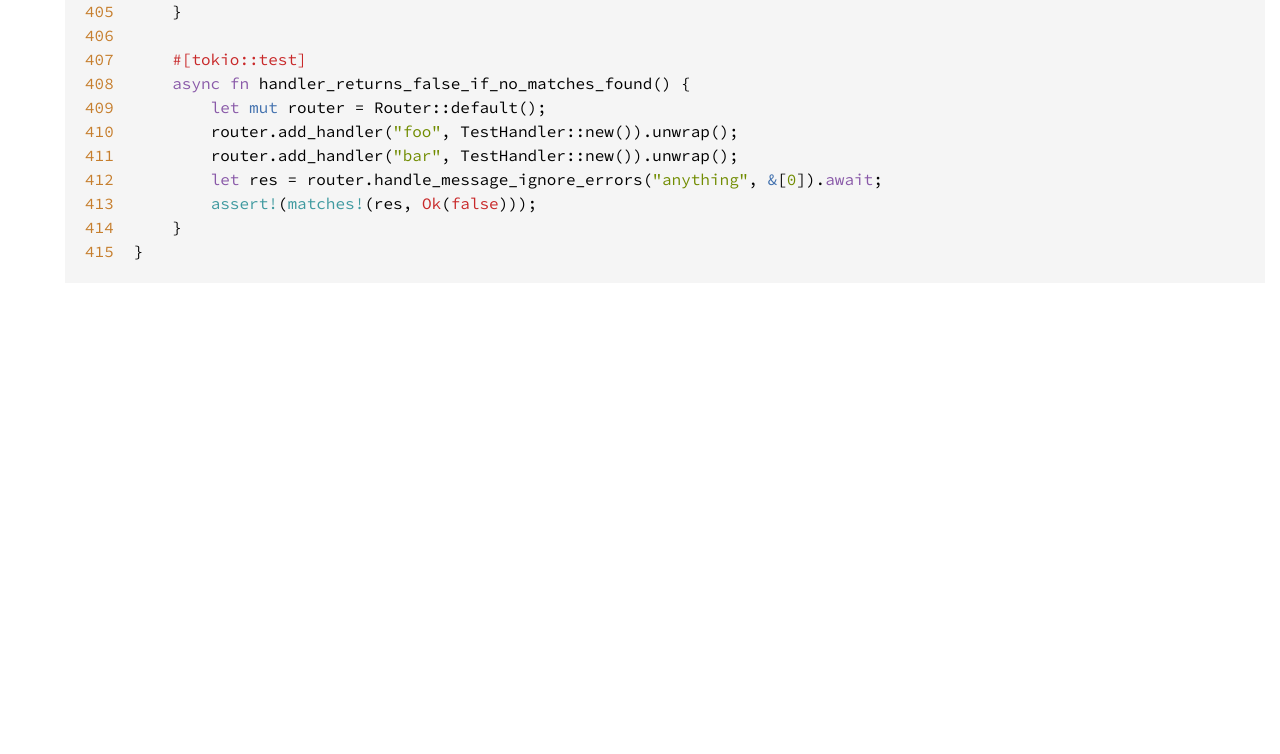
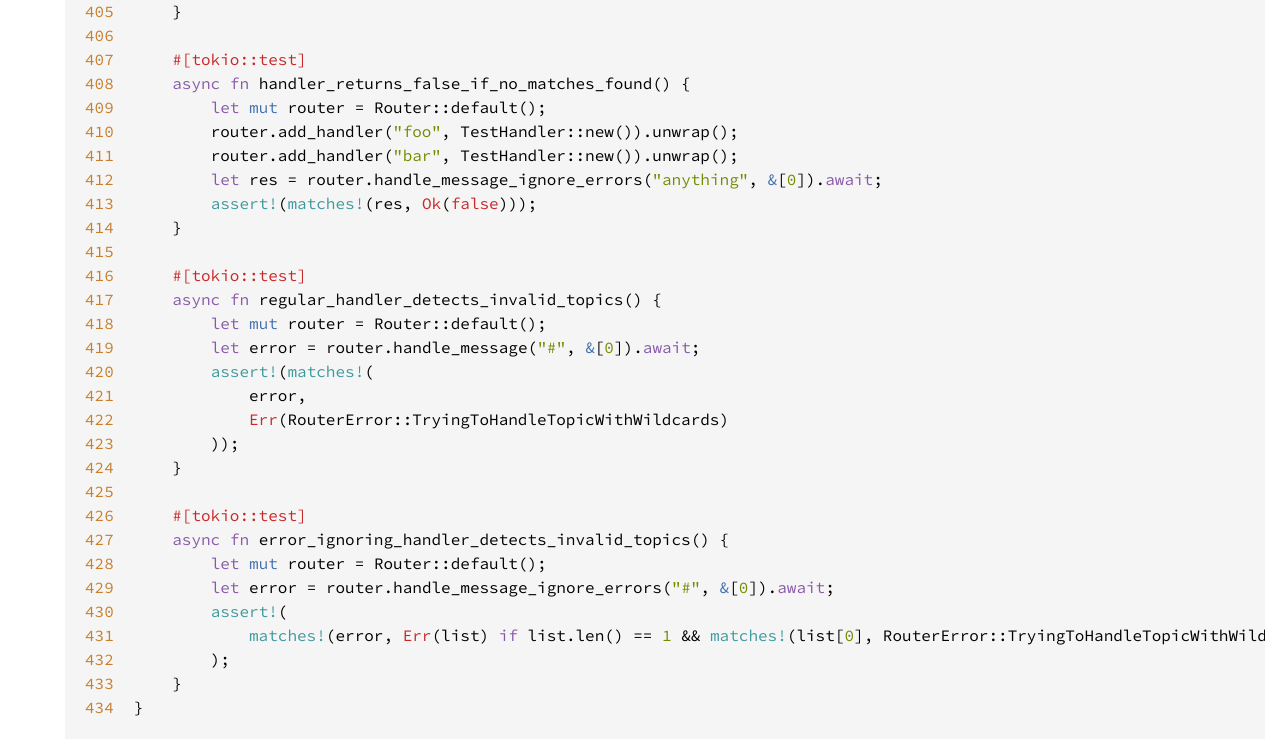
Before and after one commit to dmweis/mqtt-router, a plain HTML site: page src/mqtt_router/lib.rs.html in a window 1280 px wide. Shown: the part 9798-10552 px from the top of the page. Before the commit the page ends 10106 px from the top, so only its background shows below. Drawn offline with Linux system fonts and the light colour scheme.

Commit message:
deploy: 5472ce44e59d7522131c521a26c0cbe97192cde0

```diff
--- a/src/mqtt_router/lib.rs.html
+++ b/src/mqtt_router/lib.rs.html
@@ -418,6 +418,25 @@
 <span id="413">413</span>
 <span id="414">414</span>
 <span id="415">415</span>
+<span id="416">416</span>
+<span id="417">417</span>
+<span id="418">418</span>
+<span id="419">419</span>
+<span id="420">420</span>
+<span id="421">421</span>
+<span id="422">422</span>
+<span id="423">423</span>
+<span id="424">424</span>
+<span id="425">425</span>
+<span id="426">426</span>
+<span id="427">427</span>
+<span id="428">428</span>
+<span id="429">429</span>
+<span id="430">430</span>
+<span id="431">431</span>
+<span id="432">432</span>
+<span id="433">433</span>
+<span id="434">434</span>
 </pre><pre class="rust"><code><span class="kw">pub</span> <span class="kw">use</span> <span class="ident">async_trait::async_trait</span>;
 
 <span class="kw">use</span> <span class="ident">thiserror::Error</span>;
@@ -832,6 +851,25 @@
         <span class="kw">let</span> <span class="ident">res</span> <span class="op">=</span> <span class="ident">router</span>.<span class="ident">handle_message_ignore_errors</span>(<span class="string">&quot;anything&quot;</span>, <span class="kw-2">&amp;</span>[<span class="number">0</span>]).<span class="kw">await</span>;
         <span class="macro">assert!</span>(<span class="macro">matches!</span>(<span class="ident">res</span>, <span class="prelude-val">Ok</span>(<span class="bool-val">false</span>)));
     }
+
+    <span class="attribute">#[<span class="ident">tokio::test</span>]</span>
+    <span class="kw">async</span> <span class="kw">fn</span> <span class="ident">regular_handler_detects_invalid_topics</span>() {
+        <span class="kw">let</span> <span class="kw-2">mut</span> <span class="ident">router</span> <span class="op">=</span> <span class="ident">Router::default</span>();
+        <span class="kw">let</span> <span class="ident">error</span> <span class="op">=</span> <span class="ident">router</span>.<span class="ident">handle_message</span>(<span class="string">&quot;#&quot;</span>, <span class="kw-2">&amp;</span>[<span class="number">0</span>]).<span class="kw">await</span>;
+        <span class="macro">assert!</span>(<span class="macro">matches!</span>(
+            <span class="ident">error</span>,
+            <span class="prelude-val">Err</span>(<span class="ident">RouterError::TryingToHandleTopicWithWildcards</span>)
+        ));
+    }
+
+    <span class="attribute">#[<span class="ident">tokio::test</span>]</span>
+    <span class="kw">async</span> <span class="kw">fn</span> <span class="ident">error_ignoring_handler_detects_invalid_topics</span>() {
+        <span class="kw">let</span> <span class="kw-2">mut</span> <span class="ident">router</span> <span class="op">=</span> <span class="ident">Router::default</span>();
+        <span class="kw">let</span> <span class="ident">error</span> <span class="op">=</span> <span class="ident">router</span>.<span class="ident">handle_message_ignore_errors</span>(<span class="string">&quot;#&quot;</span>, <span class="kw-2">&amp;</span>[<span class="number">0</span>]).<span class="kw">await</span>;
+        <span class="macro">assert!</span>(
+            <span class="macro">matches!</span>(<span class="ident">error</span>, <span class="prelude-val">Err</span>(<span class="ident">list</span>) <span class="kw">if</span> <span class="ident">list</span>.<span class="ident">len</span>() <span class="op">==</span> <span class="number">1</span> <span class="op">&amp;&amp;</span> <span class="macro">matches!</span>(<span class="ident">list</span>[<span class="number">0</span>], <span class="ident">RouterError::TryingToHandleTopicWithWildcards</span>))
+        );
+    }
 }
 </code></pre></div>
 </section><section id="search" class="content hidden"></section></div></main><div id="rustdoc-vars" data-root-path="../../" data-current-crate="mqtt_router" data-themes="ayu,dark,light" data-resource-suffix="" data-rustdoc-version="1.61.0 (fe5b13d68 2022-05-18)" ></div>
```
Also changed, not shown: mqtt_router/index.html (+1 -1 lines).
